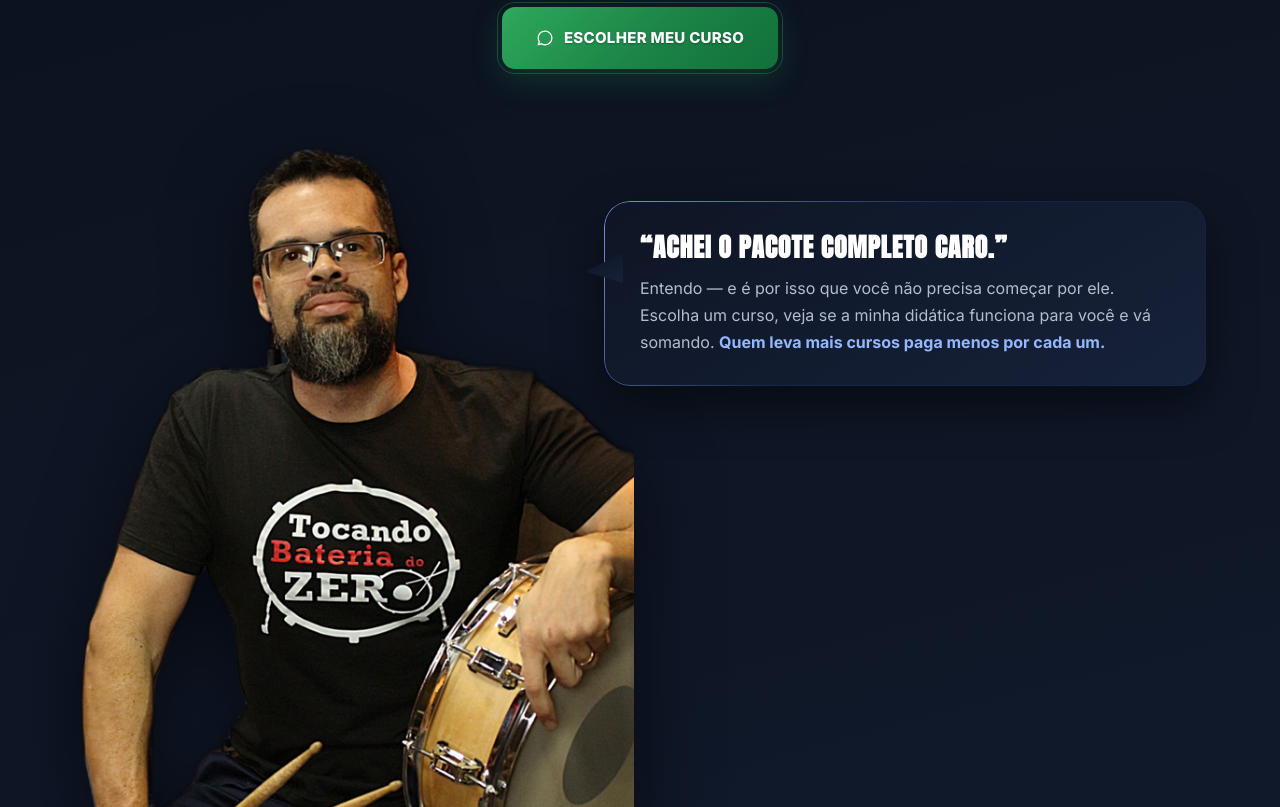
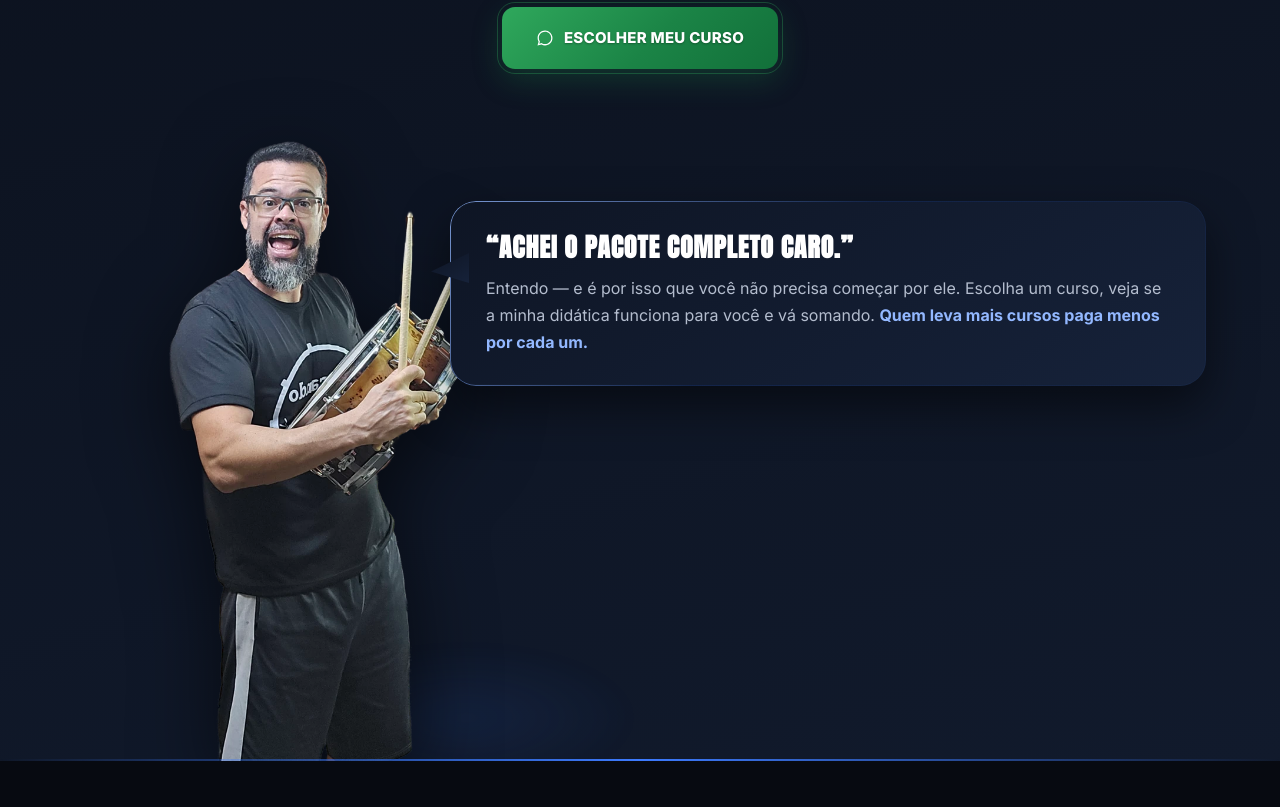
Before and after one commit to contatoeltonmiranda-code/mateus-bateria-preview, a plain HTML site: page index.html in a window 1280 px wide. Shown: the part 10373-11180 px from the top of the page. Drawn offline with Linux system fonts and the light colour scheme.

Commit message:
[cc] ajuste 10: troca a foto do Mateus na objecao pelo recorte 20260220_141112 enviado pelo Elton

```diff
--- a/index.html
+++ b/index.html
@@ -747,10 +747,11 @@ body.has-preview-bar{padding-top:var(--pb,42px)}
 /* ronda 8: o Mateus cresce (330 -> 560px de coluna, a figura chega aos ~500px de altura)
    e a seccao perde o padding de baixo para ele encostar na margem inferior. */
 .obj{position:relative;max-width:1180px;margin:72px auto calc(var(--pad-sec-b) * -1);display:grid;
-  grid-template-columns:560px 1fr;gap:0 4px;align-items:stretch;background:none;border:none;box-shadow:none;
+  grid-template-columns:400px 1fr;gap:0 10px;align-items:stretch;background:none;border:none;box-shadow:none;
   padding:0}
 .obj-foto{position:relative;z-index:2;align-self:end}
-.obj-foto img{width:100%;display:block;filter:drop-shadow(0 24px 40px rgba(0,0,0,.6))}
+.obj-foto img{width:auto;max-width:100%;height:620px;margin-left:auto;display:block;
+  filter:drop-shadow(0 24px 40px rgba(0,0,0,.6))}
 .obj-foto::before{content:"";position:absolute;left:50%;bottom:-6%;transform:translateX(-50%);
   width:96%;aspect-ratio:1/.42;border-radius:50%;pointer-events:none;z-index:-1;
   background:radial-gradient(ellipse at center,rgba(61,123,255,.3),transparent 68%);filter:blur(12px);
@@ -775,12 +776,14 @@ body.has-preview-bar{padding-top:var(--pb,42px)}
 .obj p{font-size:16px;color:var(--texto);line-height:1.7}
 .obj p strong{color:var(--neon-claro);font-weight:700}
 @media(max-width:1080px){
-  .obj{grid-template-columns:420px 1fr;max-width:100%}
+  .obj{grid-template-columns:330px 1fr;max-width:100%}
+  .obj-foto img{height:520px}
   .obj-balao{margin-top:40px}
 }
 @media(max-width:860px){
   .obj{grid-template-columns:1fr;gap:0;max-width:560px;margin-bottom:calc(var(--pad-sec-b) * -1)}
   .obj-foto{max-width:340px;margin:0 auto;align-self:center;order:2}
+  .obj-foto img{height:420px;margin:0 auto}
   .obj-balao{margin:0 0 -14px;padding:28px 24px 26px;order:1}
   .obj-balao::after{left:50%;top:-18px;bottom:auto;transform:translateX(-50%);width:30px;height:22px;
     -webkit-clip-path:polygon(0 100%,100% 100%,50% 0);clip-path:polygon(0 100%,100% 100%,50% 0)}
@@ -1428,7 +1431,7 @@ footer::before{content:"";position:absolute;top:0;left:0;width:100%;height:2px;p
       Escolher meu curso</a></div>
 
     <div class="obj sr-hidden">
-      <div class="obj-foto"><img src="assets/mateus-recorte.png" alt="Mateus Kerr" loading="lazy"></div>
+      <div class="obj-foto"><img src="assets/mateus-recorte.webp" alt="Mateus Kerr" loading="lazy"></div>
       <div class="obj-balao">
         <h4>&ldquo;Achei o pacote completo caro.&rdquo;</h4>
         <p>Entendo &mdash; e &eacute; por isso que voc&ecirc; n&atilde;o precisa come&ccedil;ar por ele. Escolha um curso, veja se a minha did&aacute;tica funciona para voc&ecirc; e v&aacute; somando. <strong>Quem leva mais cursos paga menos por cada um.</strong></p>
```
Also changed, not shown: assets/mateus-recorte.png (deleted), assets/mateus-recorte.webp (added).
